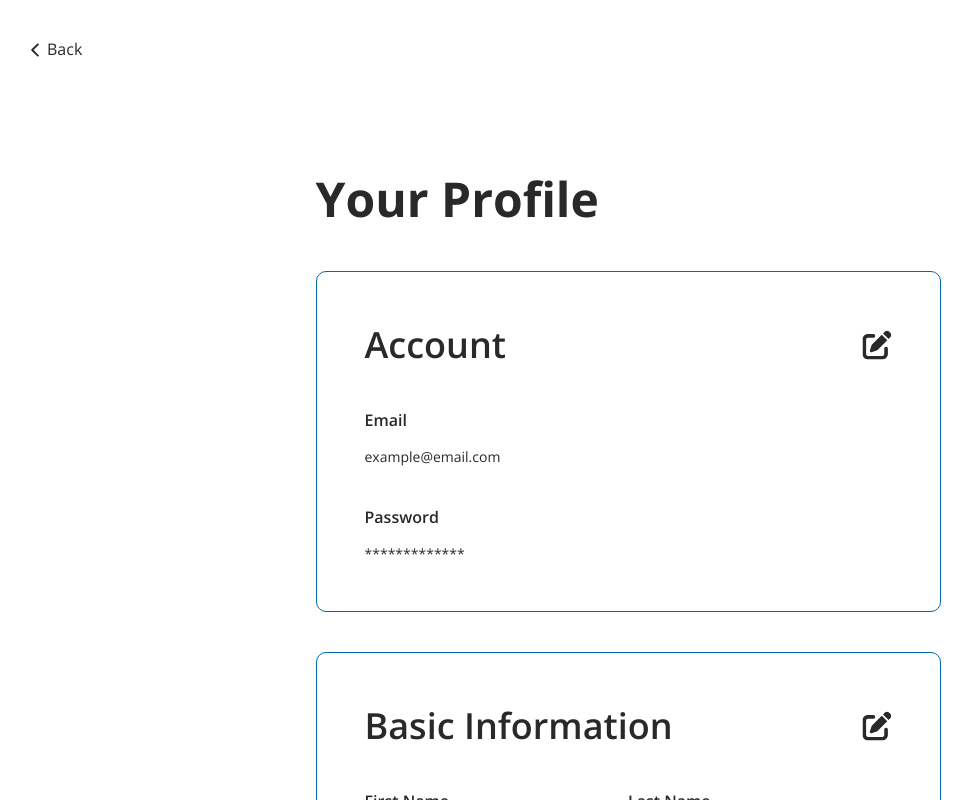
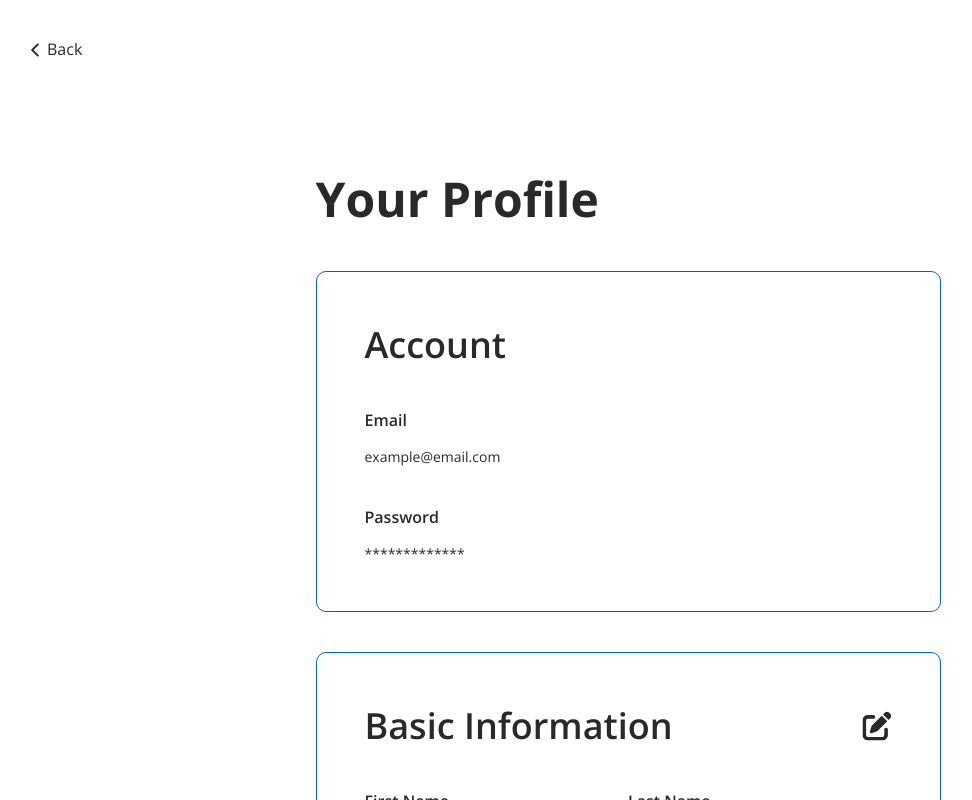
Before and after one commit to calblueprint/immigration-justice-project, a Next.js app: page /settings in a window 1280 px wide. Shown: the top 800 px of the page, without its empty margins (12-984 px from the left). Built offline with nearby package versions, Linux system fonts and the light colour scheme; no server answers.

Commit message:
update logic to disable account info edit

```diff
--- a/src/app/settings/page.tsx
+++ b/src/app/settings/page.tsx
@@ -44,6 +44,7 @@ export default function Settings() {
 
         <SettingsSection
           title="Basic Information"
+          editable
           data={[
             [
               { label: 'First Name', value: 'John' },
@@ -60,6 +61,7 @@ export default function Settings() {
 
         <SettingsSection
           title="Languages"
+          editable
           data={[
             {
               label: 'Languages (speak and understand)',
@@ -74,6 +76,7 @@ export default function Settings() {
 
         <SettingsSection
           title="Role-Specific"
+          editable
           data={[
             {
               label: 'Selected Roles',
--- a/src/components/SettingsSection/index.tsx
+++ b/src/components/SettingsSection/index.tsx
@@ -18,6 +18,7 @@ interface SectionData {
 interface SettingsSectionProps {
   title: string;
   data: Array<SectionData | SectionData[] | string>;
+  editable?: boolean;
 }
 
 // helpers
@@ -52,12 +53,16 @@ const dataMapper = (data: SectionData | SectionData[] | string) => {
 };
 
 // main component
-export default function SettingsSection({ title, data }: SettingsSectionProps) {
+export default function SettingsSection({
+  title,
+  data,
+  editable,
+}: SettingsSectionProps) {
   return (
     <Section>
       <SectionHeader>
         <H2>{title}</H2>
-        <EditButton />
+        {editable && <EditButton />}
       </SectionHeader>
       {data.map(dataMapper)}
     </Section>
```
